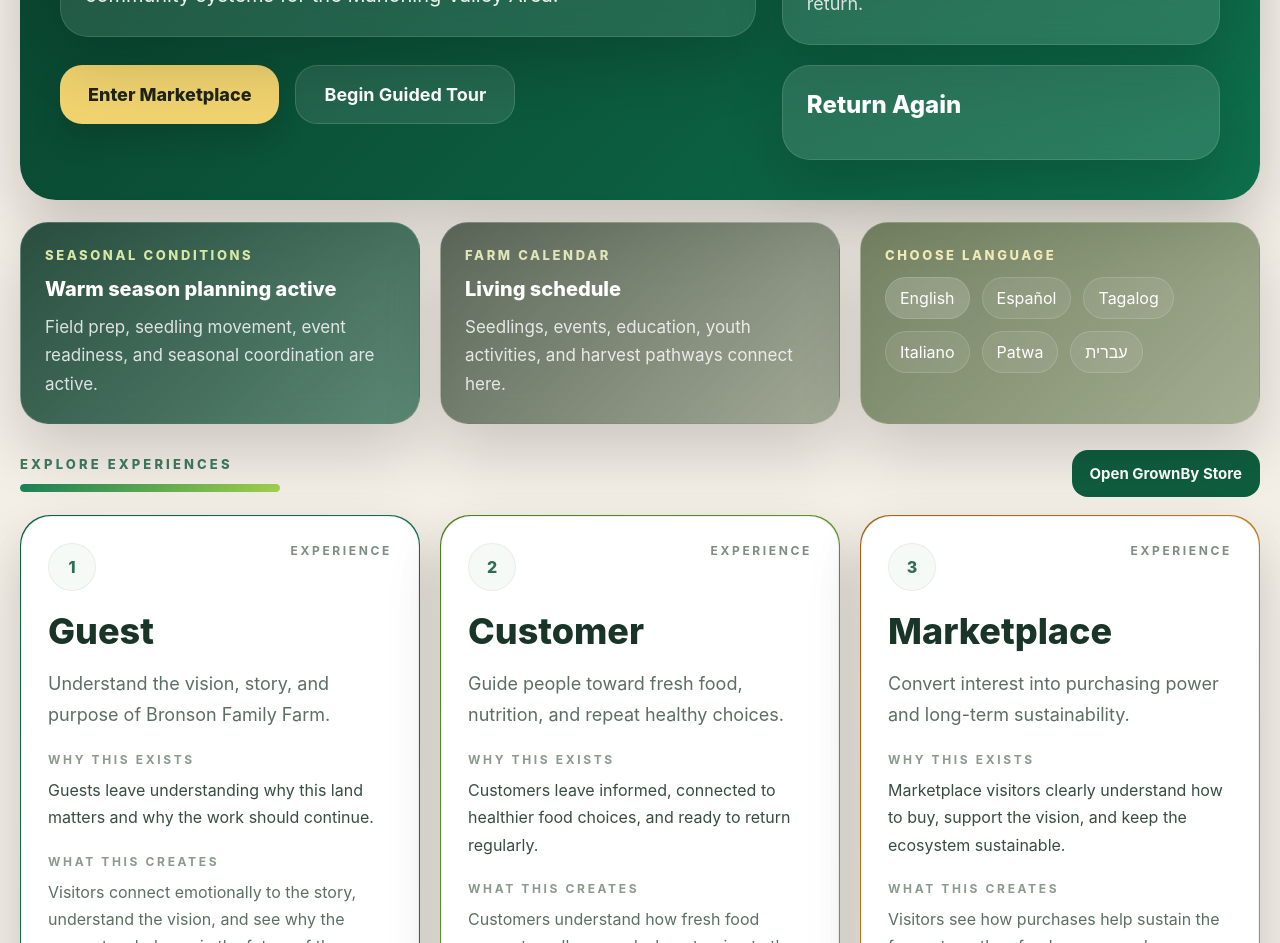
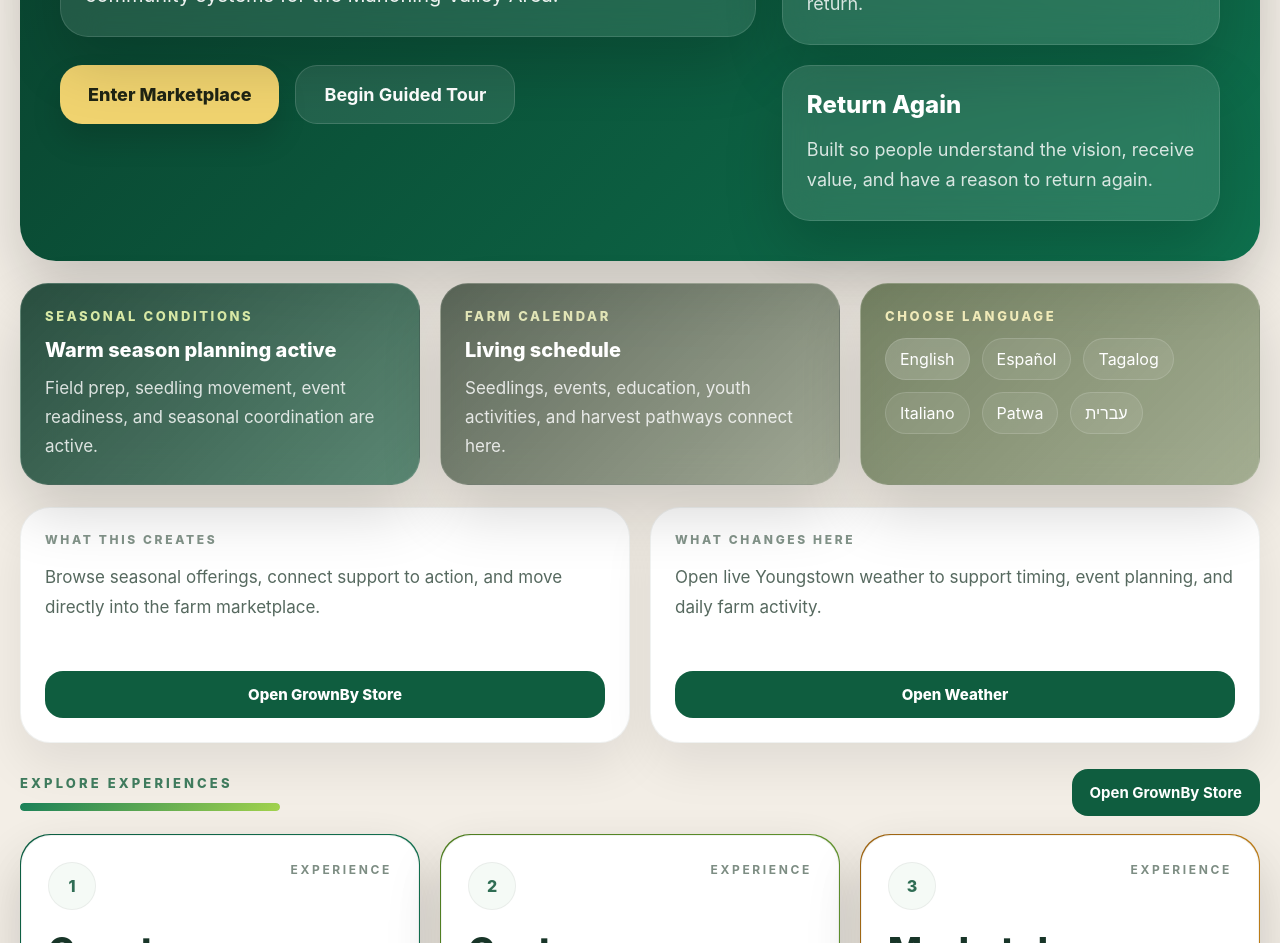
Before and after one commit to cburgessemail-gif/bronson-demo, a React (Vite) app: page / in a window 1280 px wide. Shown: the part 920-1863 px from the top of the page. Built offline with nearby package versions, Linux system fonts and the light colour scheme; the HTML template or start-up script is replaced by a standard one.

Commit message:
Update multilingual text for utility cards

```diff
--- a/src/App.tsx
+++ b/src/App.tsx
@@ -123,6 +123,9 @@ const ui = {
     whatChangesHere: "What Changes Here",
     whatThisCreates: "What This Creates",
     whereThisLeads: "Where This Leads",
+    browseStore: "Browse seasonal offerings, connect support to action, and move directly into the farm marketplace.",
+    checkWeather:
+      "Open live Youngstown weather to support timing, event planning, and daily farm activity.",
   },
   es: {
     topLabel: "Experiencia de Ecosistema Vivo",
@@ -200,6 +203,10 @@ const ui = {
     whatChangesHere: "Qué cambia aquí",
     whatThisCreates: "Qué crea esto",
     whereThisLeads: "Hacia dónde conduce",
+    browseStore:
+      "Explore ofertas de temporada, conecte el apoyo con la acción y entre directamente al mercado de la granja.",
+    checkWeather:
+      "Abra el clima en vivo de Youngstown para apoyar el tiempo, la planificación de eventos y la actividad diaria de la granja.",
   },
   tl: {
     topLabel: "Living Ecosystem Experience",
@@ -277,6 +284,10 @@ const ui = {
     whatChangesHere: "Ano ang nagbabago rito",
     whatThisCreates: "Ano ang nililikha nito",
     whereThisLeads: "Saan ito patungo",
+    browseStore:
+      "Galugarin ang pana-panahong alok, iugnay ang suporta sa aksyon, at dumiretso sa marketplace ng farm.",
+    checkWeather:
+      "Buksan ang live na panahon sa Youngstown para suportahan ang timing, event planning, at araw-araw na gawain sa farm.",
   },
   it: {
     topLabel: "Esperienza Ecosistema Vivo",
@@ -354,6 +365,10 @@ const ui = {
     whatChangesHere: "Cosa cambia qui",
     whatThisCreates: "Cosa crea questo",
     whereThisLeads: "Dove conduce",
+    browseStore:
+      "Esplora le offerte stagionali, collega il supporto all'azione ed entra direttamente nel marketplace della fattoria.",
+    checkWeather:
+      "Apri il meteo live di Youngstown per supportare tempi, pianificazione eventi e attività quotidiana della fattoria.",
   },
   patwa: {
     topLabel: "Living Ecosystem Experience",
@@ -431,6 +446,10 @@ const ui = {
     whatChangesHere: "Wha change yah",
     whatThisCreates: "Wha dis create",
     whereThisLeads: "A weh dis lead",
+    browseStore:
+      "Browse di seasonal offering dem, connect support to action, an move straight into di farm marketplace.",
+    checkWeather:
+      "Open live Youngstown weather fi help wid timing, event planning, an daily farm work.",
   },
   he: {
     topLabel: "חוויית מערכת אקולוגית חיה",
@@ -508,6 +527,10 @@ const ui = {
     whatChangesHere: "מה משתנה כאן",
     whatThisCreates: "מה זה יוצר",
     whereThisLeads: "לאן זה מוביל",
+    browseStore:
+      "עיינו בהיצע העונתי, חברו בין תמיכה לפעולה, והיכנסו ישירות לשוק של החווה.",
+    checkWeather:
+      "פתחו את מזג האוויר החי של יאנגסטאון כדי לתמוך בתזמון, תכנון אירועים ופעילות החווה היומית.",
   },
 } as const;
 
@@ -944,6 +967,62 @@ function NavPill({
   );
 }
 
+function UtilityCard({
+  title,
+  body,
+  buttonLabel,
+  onClick,
+}: {
+  title: string;
+  body: string;
+  buttonLabel: string;
+  onClick: () => void;
+}) {
+  return (
+    <WhiteCard style={{ padding: 24, height: "100%" }}>
+      <div
+        style={{
+          fontSize: 12,
+          letterSpacing: "0.22em",
+          textTransform: "uppercase",
+          color: "#83948a",
+          fontWeight: 800,
+        }}
+      >
+        {title}
+      </div>
+      <div
+        style={{
+          marginTop: 16,
+          fontSize: 17,
+          lineHeight: 1.75,
+          color: "#56695f",
+          minHeight: 90,
+        }}
+      >
+        {body}
+      </div>
+      <button
+        onClick={onClick}
+        style={{
+          marginTop: 18,
+          padding: "14px 18px",
+          borderRadius: 18,
+          border: "none",
+          background: "#0f5d3f",
+          color: "#fff",
+          fontSize: 15,
+          fontWeight: 800,
+          cursor: "pointer",
+          width: "100%",
+        }}
+      >
+        {buttonLabel}
+      </button>
+    </WhiteCard>
+  );
+}
+
 export default function App() {
   const [page, setPage] = useState<PageKey>("home");
   const [language, setLanguage] = useState<LanguageKey>("en");
@@ -1002,7 +1081,8 @@ export default function App() {
           .story-grid,
           .pathway-main-grid,
           .double-grid,
-          .triple-grid {
+          .triple-grid,
+          .utility-grid {
             grid-template-columns: 1fr !important;
           }
         }
@@ -1458,7 +1538,7 @@ export default function App() {
                         color: "rgba(255,255,255,0.82)",
                       }}
                     >
-                      {text.statsCTBody}
+                      {text.statsCBody}
                     </div>
                   </Panel>
                 </div>
@@ -1591,6 +1671,29 @@ export default function App() {
                   ))}
                 </div>
               </Panel>
+            </div>
+
+            <div
+              className="utility-grid"
+              style={{
+                display: "grid",
+                gridTemplateColumns: "1fr 1fr",
+                gap: 20,
+                marginTop: 22,
+              }}
+            >
+              <UtilityCard
+                title={text.whatThisCreates}
+                body={text.browseStore}
+                buttonLabel={text.openStore}
+                onClick={() => openExternal(STORE_URL)}
+              />
+              <UtilityCard
+                title={text.whatChangesHere}
+                body={text.checkWeather}
+                buttonLabel={text.openWeather}
+                onClick={() => openExternal(WEATHER_URL)}
+              />
             </div>
 
             <div style={{ marginTop: 26 }}>
@@ -1789,8 +1892,8 @@ export default function App() {
                         style={{
                           marginTop: 24,
                           padding: "14px 18px",
+                          border: "none",
                           borderRadius: 18,
-                          border: "none",
                           background: p.buttonBg,
                           color: p.buttonText,
                           fontSize: 16,
@@ -1972,7 +2075,7 @@ export default function App() {
 
                   <Panel style={{ padding: 22 }}>
                     <div style={{ fontSize: 20, fontWeight: 800, marginBottom: 10 }}>
-                      {text.familyLegacy}
+                      {text.communityBenefit}
                     </div>
                     <div
                       style={{
@@ -2504,6 +2607,28 @@ export default function App() {
                   </WhiteCard>
                 </div>
 
+                <div
+                  className="utility-grid"
+                  style={{
+                    display: "grid",
+                    gridTemplateColumns: "1fr 1fr",
+                    gap: 20,
+                  }}
+                >
+                  <UtilityCard
+                    title={text.whereThisLeads}
+                    body={text.browseStore}
+                    buttonLabel={text.openStore}
+                    onClick={() => openExternal(STORE_URL)}
+                  />
+                  <UtilityCard
+                    title={text.whatChangesHere}
+                    body={text.checkWeather}
+                    buttonLabel={text.openWeather}
+                    onClick={() => openExternal(WEATHER_URL)}
+                  />
+                </div>
+
                 <Panel
                   style={{
                     padding: 24,
```
